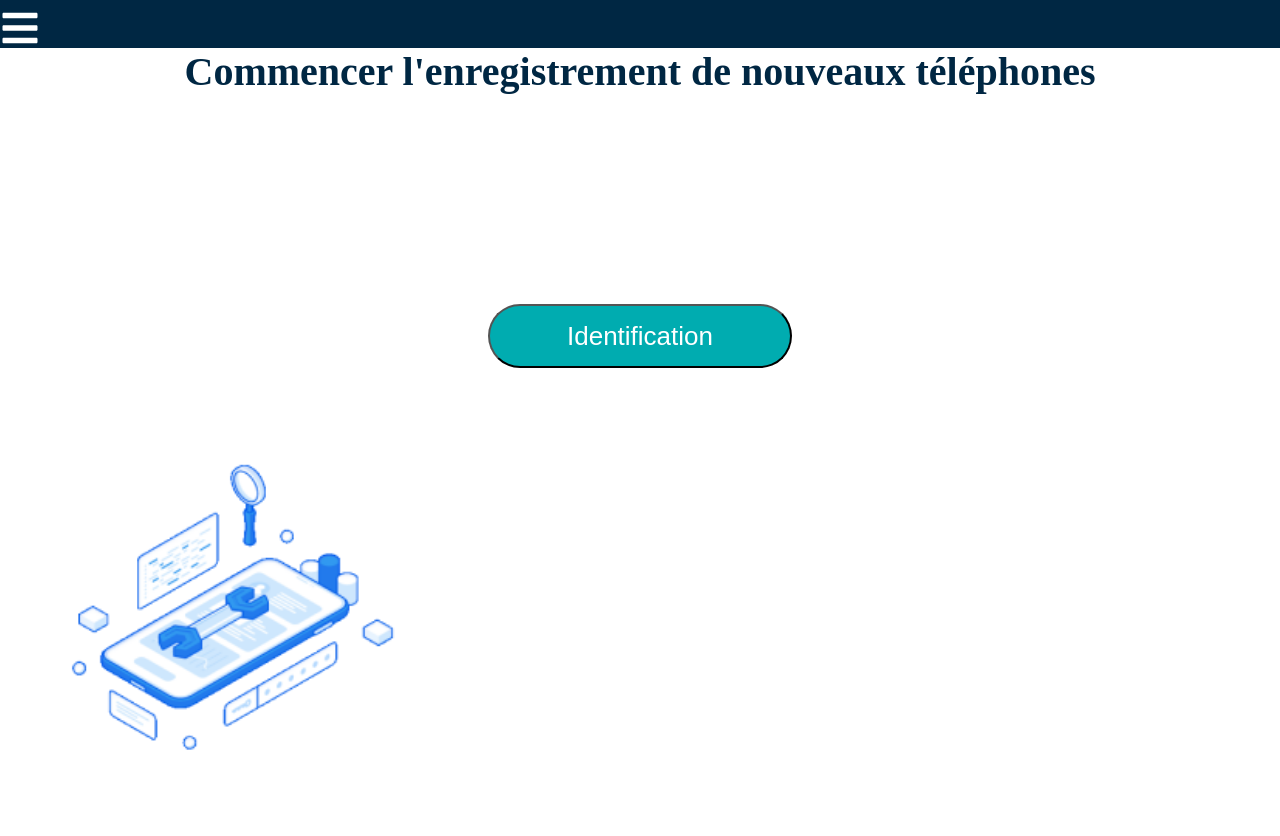
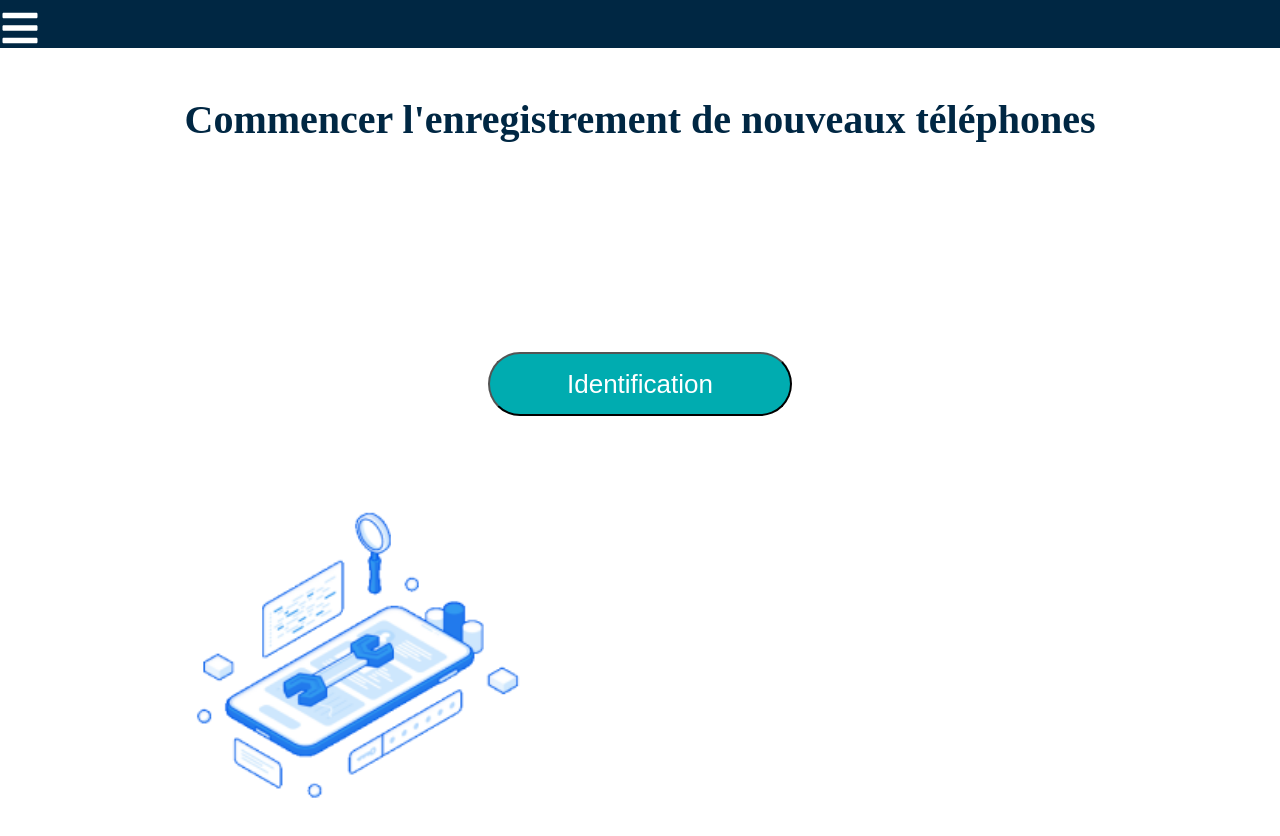
Before and after one commit to JeanBat0202/hackaton3, a React (Vite) app in the folder frontend/: page /acceuil in a window 1280 px wide. Shown: the top 836 px of the page. Built offline with nearby package versions, Linux system fonts and the light colour scheme.

Commit message:
update css page home

```diff
--- a/frontend/src/components/Login.jsx
+++ b/frontend/src/components/Login.jsx
@@ -5,7 +5,7 @@ import "./login.css";
 // import { useUserContext } from "../contexts/UserContext";
 
 export default function Login() {
-  //   const { setIdPatient, setIdDoctor, setRole } = useUserContext();
+  //   const { setIdPatient } = useUserContext();
   //   const navigate = useNavigate();
   const [passwordIsVisible, setPasswordIsVisible] = useState(false);
   const [identifiant, setIdentifiant] = useState("");
--- a/frontend/src/components/Navbar.css
+++ b/frontend/src/components/Navbar.css
@@ -41,6 +41,7 @@
   list-style: none;
   height: 50px;
   width: 50px;
+  color: white;
 }
 
 .nav-menu-items {
--- a/frontend/src/pages/Home.css
+++ b/frontend/src/pages/Home.css
@@ -1,6 +1,7 @@
 .titre {
   display: flex;
   justify-content: center;
+  margin-top: 3rem;
   height: 20rem;
   font-size: 20px;
   text-align: center;
@@ -35,12 +36,12 @@
 }
 
 @media screen and (min-width: 768px) {
-  body {
+.scroll {
     overflow: hidden;
   }
 
   .image {
     width: 30%;
-    margin-left: 35px;
+    margin-left: 10rem;
   }
 }
--- a/frontend/src/pages/Home.jsx
+++ b/frontend/src/pages/Home.jsx
@@ -2,7 +2,7 @@ import "./Home.css";
 
 function Home() {
   return (
-    <>
+    <div className="scroll">
       <div className="titre">
         <h1>Commencer l'enregistrement de nouveaux téléphones</h1>
       </div>
@@ -16,7 +16,7 @@ function Home() {
         alt="telephone"
         className="image"
       />
-    </>
+    </div>
   );
 }
 
```
